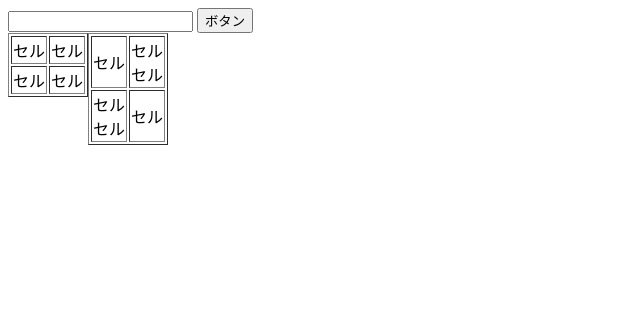
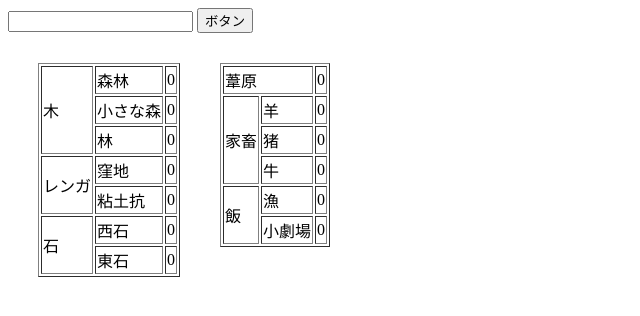
Before and after one commit to Gonbe238/webAppTest, a plain HTML site: page index.html in a window 1280 px wide. Shown: the whole page, without its empty margins (0-640 px from the left). Drawn offline with Linux system fonts and the light colour scheme.

Commit message:
change table

```diff
--- a/index.html
+++ b/index.html
@@ -18,39 +18,97 @@
     <div id="output"></div>
 
     <style>
-        .example {
+        .flex {
             display: flex;
+            padding: 10px;
             align-items: flex-start;
         }
+
+        .flex div {
+            margin: 10px;
+            padding: 10px;
+        }
     </style>
-    <div class="example">
+
+    <div class="flex">
+        <div>
             <table border>
+                <!--木エリア-->
                 <tr>
-                <td>セル</td>
-                <td>セル</td>
+                    <td rowspan="3">木</td>
+                    <td>森林</td>
+                    <td id="w3_stocks">0</td>
                 </tr>
                 <tr>
-                <td>セル</td>
-                <td>セル</td>
+                    <td>小さな森</td>
+                    <td>0</td>
+                </tr>
+                <tr>
+                    <td>林</td>
+                    <td>0</td>
+                </tr>
+                <!--レンガエリア-->
+                <tr>
+                    <td rowspan="2">レンガ</td>
+                    <td>窪地</td>
+                    <td>0</td>
+                </tr>
+                <tr>
+                    <td>粘土抗</td>
+                    <td>0</td>
+                </tr>
+                <!--石エリア-->
+                <tr>
+                    <td rowspan="2">石</td>
+                    <td>西石</td>
+                    <td>0</td>
+                </tr>
+                <tr>
+                    <td>東石</td>
+                    <td>0</td>
                 </tr>
             </table>
+        </div>
+        <div>
             <table border>
+                <!--葦エリア-->
                 <tr>
-                <td>セル</td>
-                <td>セル<br>セル</td>
+                    <td colspan="2">葦原</td>
+                    <td>0</td>
+                </tr>
+                <!--家畜エリア-->
+                <tr>
+                    <td rowspan="3">家畜</td>
+                    <td>羊</td>
+                    <td>0</td>
                 </tr>
                 <tr>
-                <td>セル<br>セル</td>
-                <td>セル</td>
+                    <td>猪</td>
+                    <td>0</td>
+                </tr>
+                <tr>
+                    <td>牛</td>
+                    <td>0</td>
+                </tr>
+                <!--飯エリア-->
+                <tr>
+                    <td rowspan="2">飯</td>
+                    <td>漁</td>
+                    <td>0</td>
+                </tr>
+                <tr>
+                    <td>小劇場</td>
+                    <td>0</td>
                 </tr>
             </table>
+        </div>
     </div>
 
     <script>
         function clicked() {
             const input = document.getElementById("input");
             const output = document.getElementById("output");
-            output.innerHTML = `<b>${input.value}</b>`;
+            w3_stocks.innerHTML = `<b>${input.value}</b>`;
         }
     </script>
 </body>
```
Lines whose indentation alone changed are shown as unchanged.
